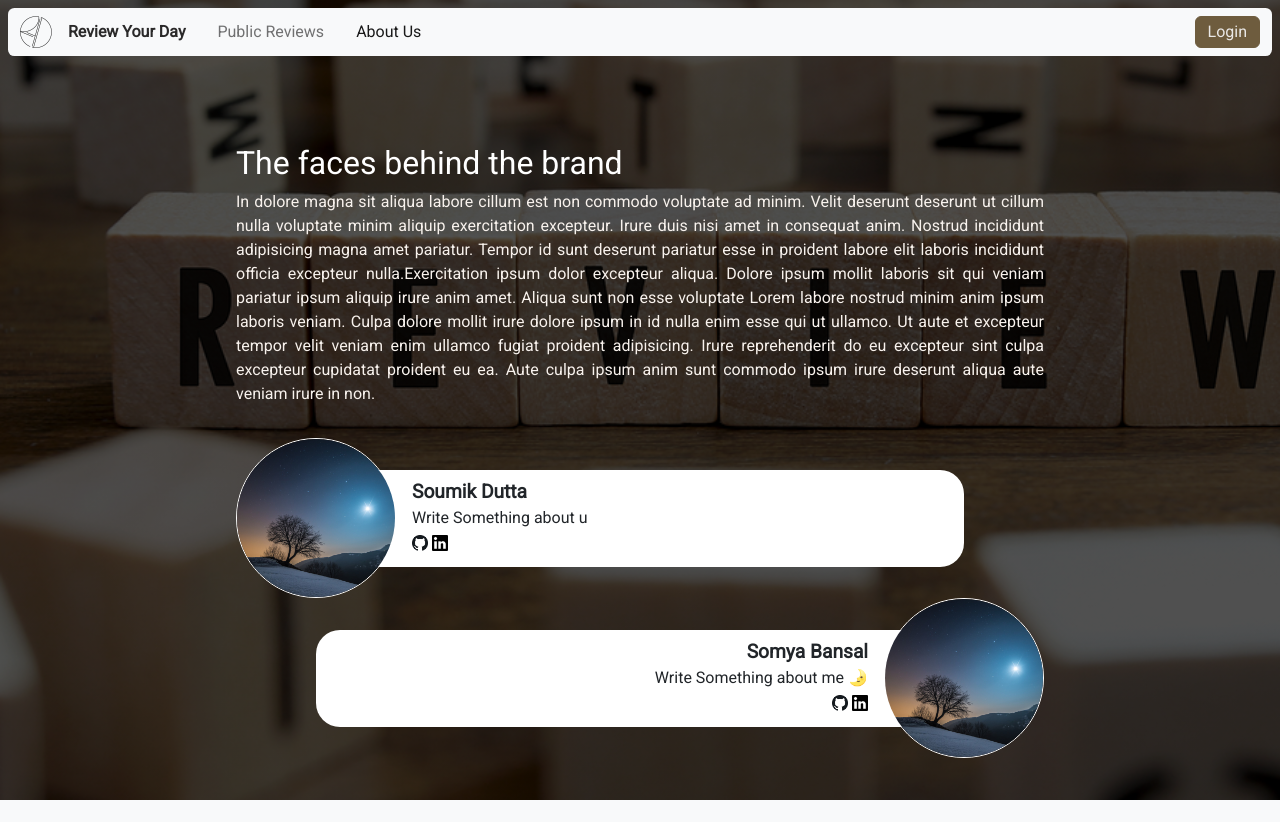
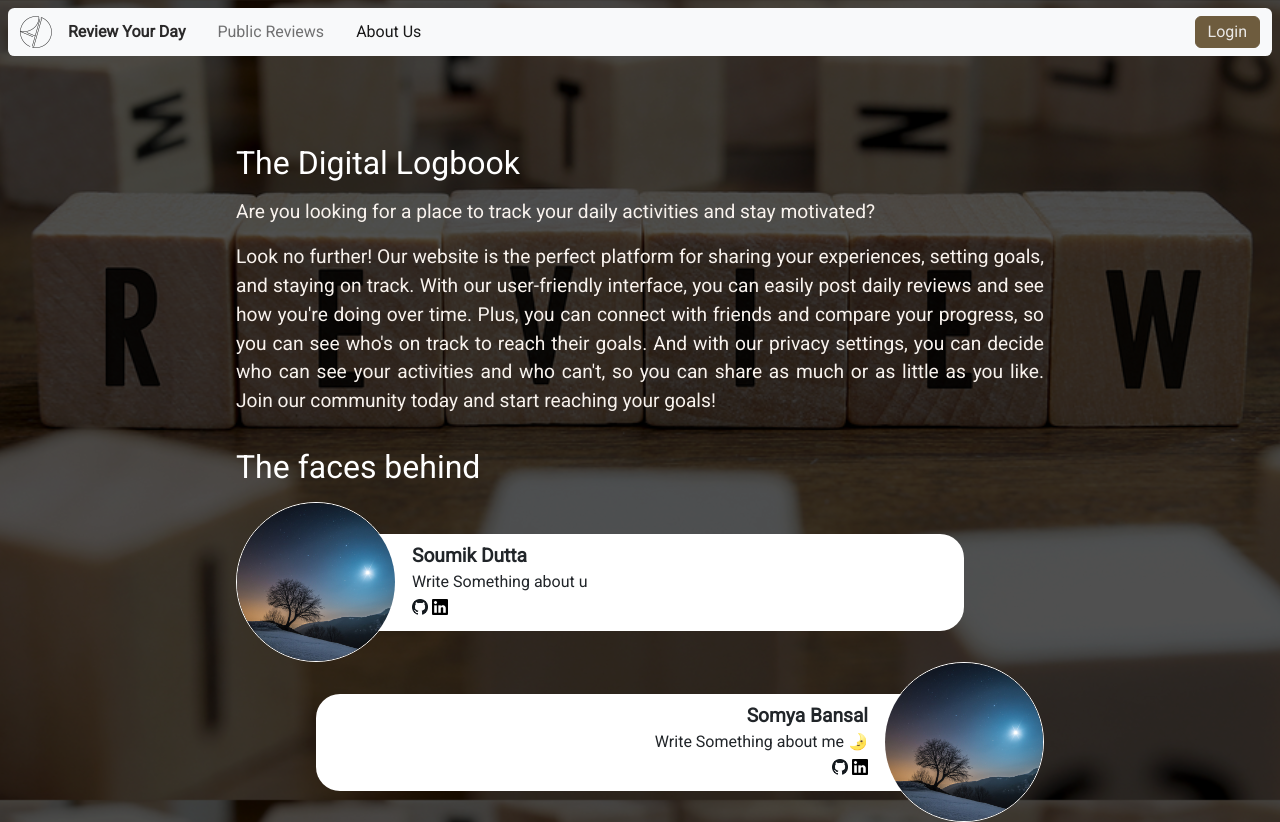
Before and after one commit to shalearkane/DailyReview, a Django app: page /aboutus/ in a window 1280 px wide. Before the commit the page ends 800 px from the top, so only its background shows below. Run offline with Django 4.2, Linux system fonts and the light colour scheme; some libraries are stand-ins or nearby versions.

Commit message:
updated about

```diff
--- a/static/aboutus.css
+++ b/static/aboutus.css
@@ -7,12 +7,14 @@
 
 h2 {
     color: white;
+    margin-bottom: 1rem;
 }
 
 .about-website {
     color: rgb(248, 242, 237);
     text-align: justify;
-    margin-bottom: 2rem;
+    margin-bottom: 1rem;
+    font-size: 1.2rem;
 }
 
 .soumik, .somya {
--- a/static/form.css
+++ b/static/form.css
@@ -100,7 +100,7 @@
 }
 
 #field4 div label input {
-    display: none;
+    /* display: none; */
 }
 
 #field4 div label:hover {
--- a/templates/aboutus.html
+++ b/templates/aboutus.html
@@ -8,10 +8,13 @@
 </head>
 <body>
     <div class="container">
-        <h2>The faces behind the brand</h2>
+        <h2>The Digital Logbook</h2>
         <div class="about-website">
-            In dolore magna sit aliqua labore cillum est non commodo voluptate ad minim. Velit deserunt deserunt ut cillum nulla voluptate minim aliquip exercitation excepteur. Irure duis nisi amet in consequat anim. Nostrud incididunt adipisicing magna amet pariatur. Tempor id sunt deserunt pariatur esse in proident labore elit laboris incididunt officia excepteur nulla.Exercitation ipsum dolor excepteur aliqua. Dolore ipsum mollit laboris sit qui veniam pariatur ipsum aliquip irure anim amet. Aliqua sunt non esse voluptate Lorem labore nostrud minim anim ipsum laboris veniam. Culpa dolore mollit irure dolore ipsum in id nulla enim esse qui ut ullamco. Ut aute et excepteur tempor velit veniam enim ullamco fugiat proident adipisicing. Irure reprehenderit do eu excepteur sint culpa excepteur cupidatat proident eu ea. Aute culpa ipsum anim sunt commodo ipsum irure deserunt aliqua aute veniam irure in non.
+            <p>Are you looking for a place to track your daily activities and stay motivated?</p>
+            <p>Look no further! Our website is the perfect platform for sharing your experiences, setting goals, and staying on track. With our user-friendly interface, you can easily post daily reviews and see how you're doing over time. Plus, you can connect with friends and compare your progress, so you can see who's on track to reach their goals. And with our privacy settings, you can decide who can see your activities and who can't, so you can share as much or as little as you like. Join our community today and start reaching your goals!</p>
         </div>
+
+        <h2>The faces behind</h2>
 
         <div class="soumik">
             <img class="him" src="{% static 'images/sample_friend.jpg' %}" alt="Soumik Dutta">
```
